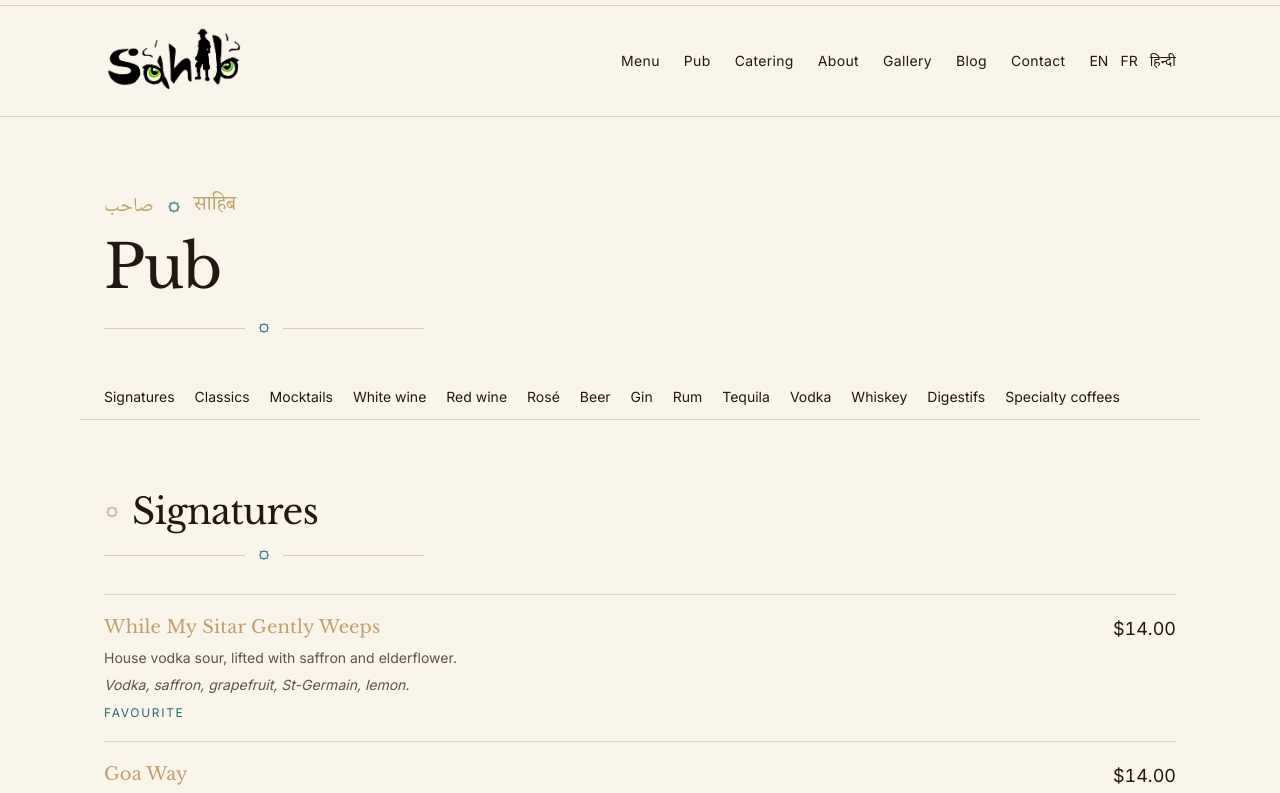
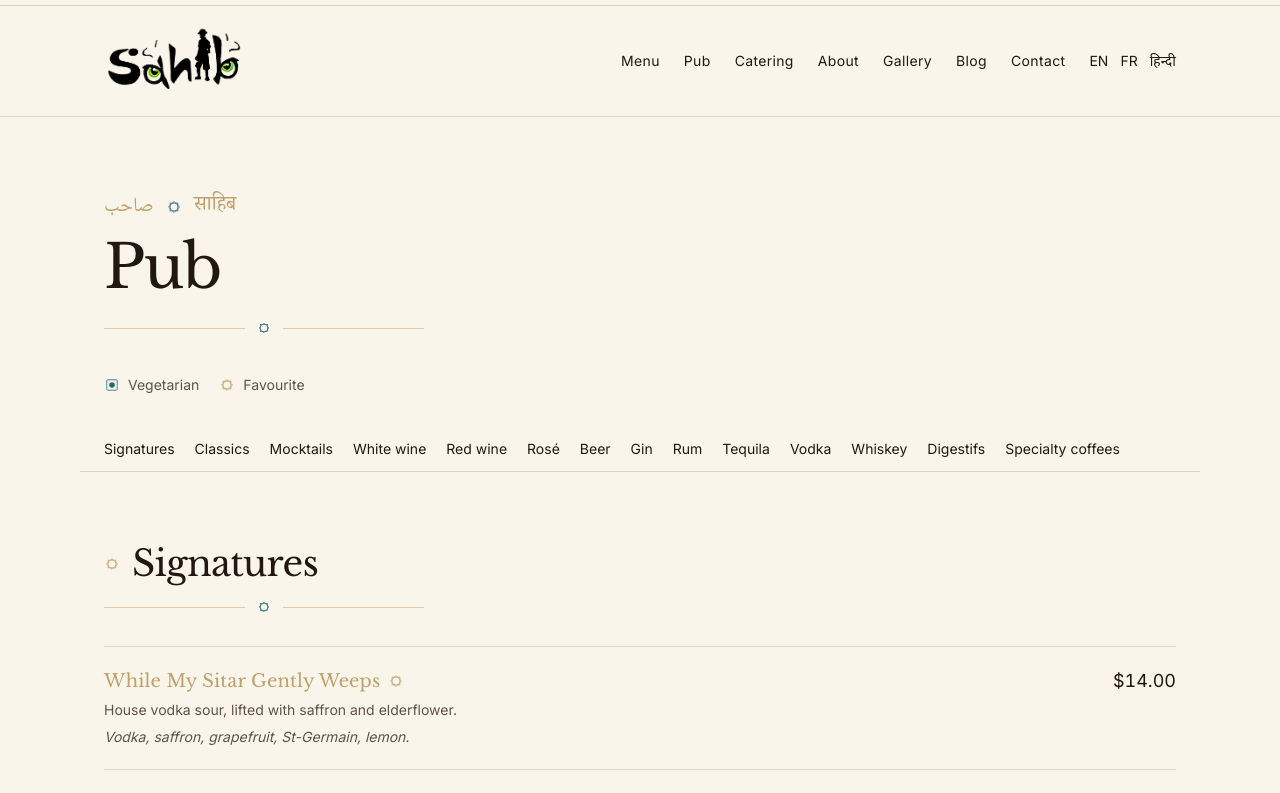
Before and after one commit to brandonlacoste9-tech/sahib, a Next.js app: page /en/pub in a window 1280 px wide. Shown: the top 793 px of the page. Built offline with nearby package versions, Linux system fonts and the light colour scheme.

Commit message:
feat: classy diet marks on the menus
Replace teal word tags with hairline symbols: Indian veg circle, vegan sprout, wheat for gluten, chili for heat, star for favourites. Legend at the top. Vegan dishes drop the redundant vegetarian mark.

```diff
--- /dev/null
+++ b/src/components/menu/DietMark.tsx
@@ -0,0 +1,250 @@
+import type { ReactNode } from 'react';
+import { StarMark } from '@/components/brand/StarMark';
+import type { MenuItem } from '@/lib/menu-schema';
+import type { Locale } from '@/i18n/routing';
+
+export const tagLabels: Record<Locale, Record<MenuItem['tags'][number], string>> = {
+  en: {
+    vegan: 'Vegan',
+    vegetarian: 'Vegetarian',
+    gluten: 'Contains gluten',
+    favorite: 'Favourite',
+    spicy: 'Spicy',
+    hot: 'Hot',
+  },
+  fr: {
+    vegan: 'Végane',
+    vegetarian: 'Végétarien',
+    gluten: 'Contient du gluten',
+    favorite: 'Coup de cœur',
+    spicy: 'Épicé',
+    hot: 'Très piquant',
+  },
+  hi: {
+    vegan: 'वीगन',
+    vegetarian: 'शाकाहारी',
+    gluten: 'ग्लूटेन है',
+    favorite: 'पसंदीदा',
+    spicy: 'तीखा',
+    hot: 'बहुत तीखा',
+  },
+};
+
+export const tagOrder: MenuItem['tags'][number][] = [
+  'vegetarian',
+  'vegan',
+  'gluten',
+  'spicy',
+  'hot',
+  'favorite',
+];
+
+type MarkProps = {
+  title: string;
+  className?: string;
+};
+
+function Frame({ children, title, className = 'h-4 w-4' }: MarkProps & { children: ReactNode }) {
+  return (
+    <svg
+      viewBox="0 0 24 24"
+      role="img"
+      className={`shrink-0 ${className}`}
+    >
+      <title>{title}</title>
+      {children}
+    </svg>
+  );
+}
+
+function VegetarianMark({ title }: MarkProps) {
+  return (
+    <Frame title={title} className="h-4 w-4 text-teal">
+      <rect
+        x="4.2"
+        y="4.2"
+        width="15.6"
+        height="15.6"
+        rx="1.4"
+        fill="none"
+        stroke="currentColor"
+        strokeWidth="1.2"
+      />
+      <circle cx="12" cy="12" r="4.2" fill="currentColor" />
+    </Frame>
+  );
+}
+
+function VeganMark({ title }: MarkProps) {
+  return (
+    <Frame title={title} className="h-4 w-4 text-teal">
+      <rect
+        x="4.2"
+        y="4.2"
+        width="15.6"
+        height="15.6"
+        rx="1.4"
+        fill="none"
+        stroke="currentColor"
+        strokeWidth="1.2"
+      />
+      <path
+        d="M12 16.4 V9.2"
+        fill="none"
+        stroke="currentColor"
+        strokeWidth="1.2"
+        strokeLinecap="round"
+      />
+      <path
+        d="M12 12.2 C11.2 9.6 8.6 9.2 8.2 11 C9.2 10.8 11.4 11.4 12 13.2"
+        fill="none"
+        stroke="currentColor"
+        strokeWidth="1.2"
+        strokeLinecap="round"
+      />
+      <path
+        d="M12 12.2 C12.8 9.6 15.4 9.2 15.8 11 C14.8 10.8 12.6 11.4 12 13.2"
+        fill="none"
+        stroke="currentColor"
+        strokeWidth="1.2"
+        strokeLinecap="round"
+      />
+    </Frame>
+  );
+}
+
+function GlutenMark({ title }: MarkProps) {
+  return (
+    <Frame title={title} className="h-4 w-4 text-muted">
+      <path
+        d="M12 19.5 V5.5"
+        fill="none"
+        stroke="currentColor"
+        strokeWidth="1.2"
+        strokeLinecap="round"
+      />
+      <path
+        d="M12 8.2 C10.2 6.8 8.4 7.4 8.2 9 C9.6 8.6 11.2 9.2 12 10.6"
+        fill="none"
+        stroke="currentColor"
+        strokeWidth="1.2"
+        strokeLinecap="round"
+      />
+      <path
+        d="M12 8.2 C13.8 6.8 15.6 7.4 15.8 9 C14.4 8.6 12.8 9.2 12 10.6"
+        fill="none"
+        stroke="currentColor"
+        strokeWidth="1.2"
+        strokeLinecap="round"
+      />
+      <path
+        d="M12 11.6 C10.2 10.2 8.4 10.8 8.2 12.4 C9.6 12 11.2 12.6 12 14"
+        fill="none"
+        stroke="currentColor"
+        strokeWidth="1.2"
+        strokeLinecap="round"
+      />
+      <path
+        d="M12 11.6 C13.8 10.2 15.6 10.8 15.8 12.4 C14.4 12 12.8 12.6 12 14"
+        fill="none"
+        stroke="currentColor"
+        strokeWidth="1.2"
+        strokeLinecap="round"
+      />
+    </Frame>
+  );
+}
+
+function Chili({ className }: { className?: string }) {
+  return (
+    <path
+      className={className}
+      d="M13.2 6.2 C13.2 6.2 14.6 5 16.2 5.6 C15.4 6.8 14.2 7.2 13.4 7.4 C15.8 8.6 17.4 11.4 16.6 14.8 C15.6 18.6 11.8 20 9.4 18.6 C7 17.2 6.4 13.4 7.6 10.4 C8.6 8 10.8 6.8 13.2 6.2 Z"
+      fill="currentColor"
+      stroke="currentColor"
+      strokeWidth="1.1"
+      strokeLinejoin="round"
+    />
+  );
+}
+
+function SpicyMark({ title }: MarkProps) {
+  return (
+    <Frame title={title} className="h-4 w-4 text-gold">
+      <Chili />
+    </Frame>
+  );
+}
+
+function HotMark({ title }: MarkProps) {
+  return (
+    <Frame title={title} className="h-4 w-4 text-gold">
+      <g transform="translate(-2.2 0.4) scale(0.86)">
+        <Chili />
+      </g>
+      <g transform="translate(4.4 1.2) scale(0.78)">
+        <Chili />
+      </g>
+    </Frame>
+  );
+}
+
+export function visibleTags(
+  tags: MenuItem['tags']
+): MenuItem['tags'][number][] {
+  const vegan = tags.includes('vegan');
+  return tagOrder.filter((tag) => {
+    if (!tags.includes(tag)) return false;
+    if (tag === 'vegetarian' && vegan) return false;
+    return true;
+  });
+}
+
+function Mark({ tag, title }: { tag: MenuItem['tags'][number]; title: string }) {
+  if (tag === 'vegetarian') return <VegetarianMark title={title} />;
+  if (tag === 'vegan') return <VeganMark title={title} />;
+  if (tag === 'gluten') return <GlutenMark title={title} />;
+  if (tag === 'spicy') return <SpicyMark title={title} />;
+  if (tag === 'hot') return <HotMark title={title} />;
+  return <StarMark className="h-4 w-4 text-gold" title={title} />;
+}
+
+type DishMarksProps = {
+  tags: MenuItem['tags'];
+  locale: Locale;
+};
+
+export function DishMarks({ tags, locale }: DishMarksProps) {
+  const shown = visibleTags(tags);
+  if (shown.length === 0) return null;
+
+  return (
+    <span className="inline-flex items-center gap-1.5">
+      {shown.map((tag) => (
+        <Mark key={tag} tag={tag} title={tagLabels[locale][tag]} />
+      ))}
+    </span>
+  );
+}
+
+type LegendProps = {
+  tags: Iterable<MenuItem['tags'][number]>;
+  locale: Locale;
+};
+
+export function MenuLegend({ tags, locale }: LegendProps) {
+  const present = new Set(tags);
+  const shown = tagOrder.filter((tag) => present.has(tag));
+  if (shown.length === 0) return null;
+
+  return (
+    <ul className="mb-8 flex flex-wrap items-center gap-x-5 gap-y-2 text-sm text-muted">
+      {shown.map((tag) => (
+        <li key={tag} className="inline-flex items-center gap-2">
+          <Mark tag={tag} title={tagLabels[locale][tag]} />
+          <span>{tagLabels[locale][tag]}</span>
+        </li>
+      ))}
+    </ul>
+  );
+}
--- a/src/components/menu/MenuList.tsx
+++ b/src/components/menu/MenuList.tsx
@@ -1,35 +1,9 @@
 import { SectionRule } from '@/components/brand/SectionRule';
 import { StarMark } from '@/components/brand/StarMark';
+import { DishMarks, MenuLegend } from '@/components/menu/DietMark';
 import { formatPrice } from '@/lib/money';
-import type { MenuFile, MenuItem } from '@/lib/menu-schema';
+import type { MenuFile } from '@/lib/menu-schema';
 import type { Locale } from '@/i18n/routing';
-
-const tagLabels: Record<Locale, Record<MenuItem['tags'][number], string>> = {
-  en: {
-    vegan: 'Vegan',
-    vegetarian: 'Vegetarian',
-    gluten: 'Gluten',
-    favorite: 'Favourite',
-    spicy: 'Spicy',
-    hot: 'Hot',
-  },
-  fr: {
-    vegan: 'Végane',
-    vegetarian: 'Végétarien',
-    gluten: 'Gluten',
-    favorite: 'Coup de cœur',
-    spicy: 'Épicé',
-    hot: 'Très piquant',
-  },
-  hi: {
-    vegan: 'वीगन',
-    vegetarian: 'शाकाहारी',
-    gluten: 'ग्लूटेन',
-    favorite: 'पसंदीदा',
-    spicy: 'तीखा',
-    hot: 'बहुत तीखा',
-  },
-};
 
 type Props = {
   data: MenuFile;
@@ -38,9 +12,13 @@ type Props = {
 
 export function MenuList({ data, locale }: Props) {
   const sections = data.sections.filter((section) => section.items.length > 0);
+  const legendTags = sections.flatMap((section) =>
+    section.items.flatMap((item) => item.tags)
+  );
 
   return (
     <div>
+      <MenuLegend tags={legendTags} locale={locale} />
       <nav
         aria-label="Sections"
         className="sticky top-0 z-10 -mx-6 mb-4 border-b border-line bg-paper/95 px-6 py-3 backdrop-blur-sm"
@@ -77,9 +55,12 @@ export function MenuList({ data, locale }: Props) {
                 key={item.id}
                 className="grid grid-cols-[1fr_auto] gap-x-6 border-b border-line py-5 first:border-t"
               >
-                <h3 className="dish-name text-lg leading-snug">
-                  {item.name.en}
-                </h3>
+                <div className="flex min-w-0 flex-wrap items-center gap-x-2 gap-y-1">
+                  <h3 className="dish-name text-lg leading-snug">
+                    {item.name.en}
+                  </h3>
+                  <DishMarks tags={item.tags} locale={locale} />
+                </div>
                 <p className="tabular-price text-lg text-ink">
                   {formatPrice(item.price, locale)}
                 </p>
@@ -91,11 +72,6 @@ export function MenuList({ data, locale }: Props) {
                     {item.recipe[locale]}
                   </p>
                 ) : null}
-                {item.tags.length > 0 ? (
-                  <p className="col-span-2 mt-2 text-xs tracking-[0.14em] text-teal uppercase">
-                    {item.tags.map((tag) => tagLabels[locale][tag]).join(' · ')}
-                  </p>
-                ) : null}
               </li>
             ))}
           </ul>
```
Also changed, not shown: 1 other file (tests, documents, lock files or other folders).
